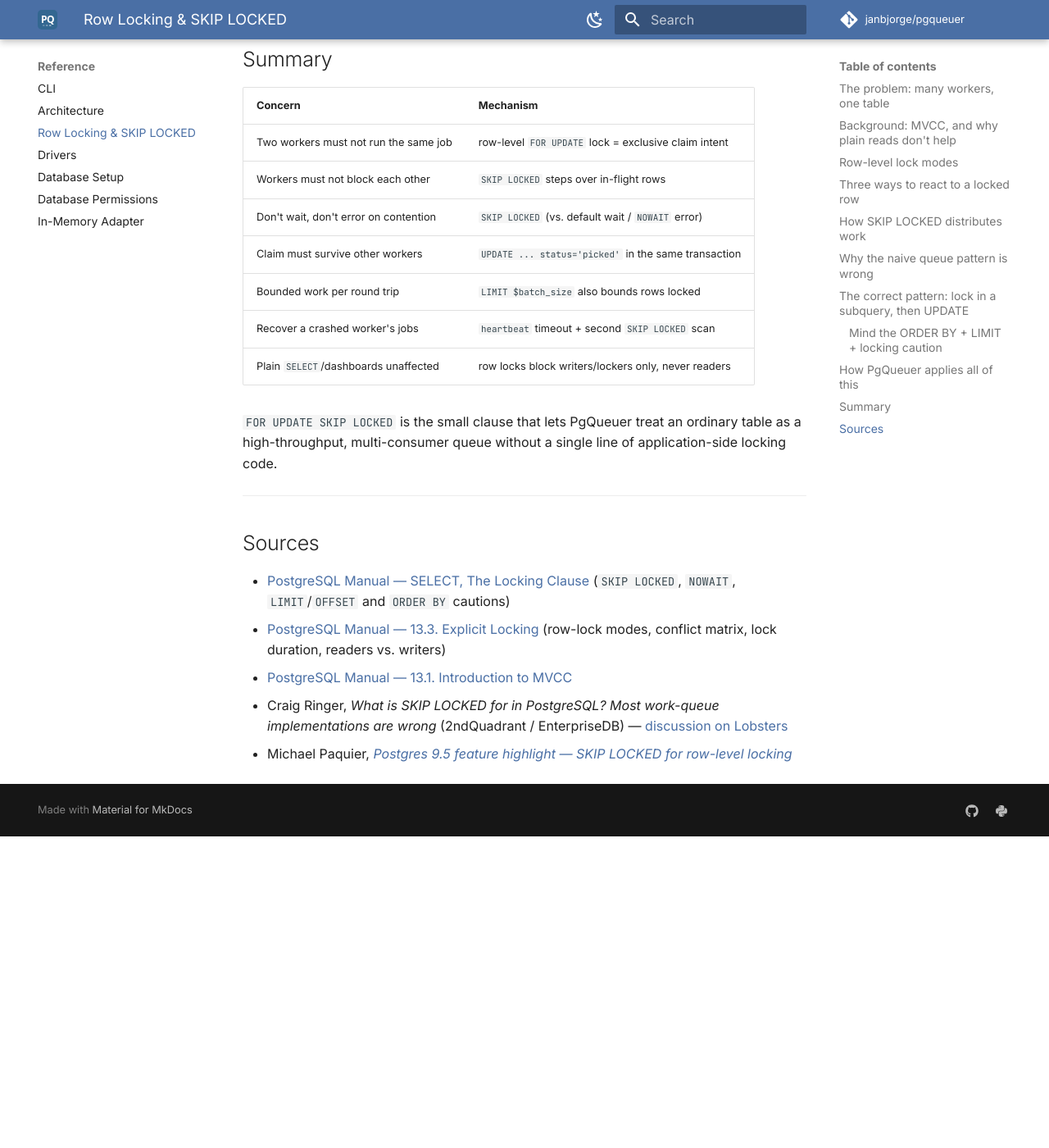
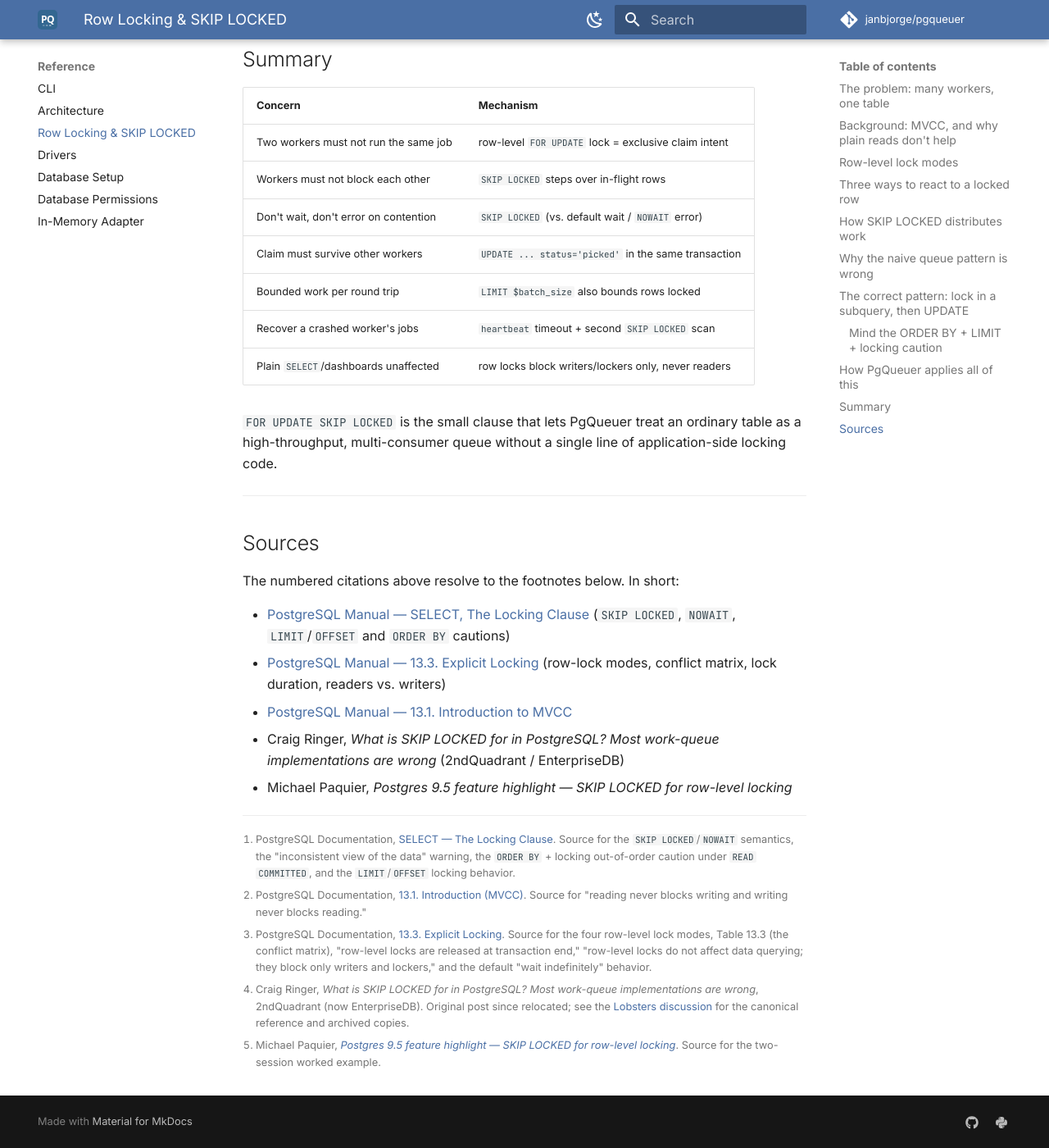
Before and after one commit to janbjorge/pgqueuer, an MkDocs documentation site: the page built from docs/reference/skip-locked.md, in a window 1280 px wide and 1400 px high, scrolled down 7079 px. Shown: the whole window at 82% size. Built offline with MkDocs 1.6.1 and Material for MkDocs 9.7.7, drawn with Linux system fonts in a browser that asks for light colours; comment, search, counter and statistics services are not loaded; before the commit the page ends 8099 px from its top, so only the background shows below that; some of the changed text lies outside the part shown.

Commit message:
docs: add inline footnote citations to SKIP LOCKED deep dive
Tie each quoted claim to its primary source via Markdown footnotes
(footnotes extension is enabled), covering the PostgreSQL manual pages
for the locking clause, explicit locking, and MVCC, plus the Ringer
and Paquier references.

````diff
--- a/docs/reference/skip-locked.md
+++ b/docs/reference/skip-locked.md
@@ -9,7 +9,7 @@
 
 > With `SKIP LOCKED`, any selected rows that cannot be immediately locked are
 > skipped. [...] this is not suitable for general purpose work, but can be used
-> to avoid lock contention with multiple consumers accessing a queue-like table.
+> to avoid lock contention with multiple consumers accessing a queue-like table.[^locking]
 >
 > — [PostgreSQL: SELECT — The Locking Clause](https://www.postgresql.org/docs/current/sql-select.html)
 
@@ -46,7 +46,7 @@
 PostgreSQL uses **Multi-Version Concurrency Control (MVCC)**. Each statement sees
 a snapshot of the database as of a point in time. The headline property is:
 
-> reading never blocks writing and writing never blocks reading.
+> reading never blocks writing and writing never blocks reading.[^mvcc]
 >
 > — [PostgreSQL: Introduction to MVCC](https://www.postgresql.org/docs/current/mvcc-intro.html)
 
@@ -77,8 +77,8 @@
 | `FOR SHARE` | `SELECT FOR SHARE` | `UPDATE`/`DELETE`/`FOR UPDATE`/`FOR NO KEY UPDATE` |
 | `FOR KEY SHARE` | foreign-key checks | only `FOR UPDATE` and key changes |
 
-The exact conflict matrix from the manual (`X` = the two conflict and cannot be
-held simultaneously by different transactions):
+The exact conflict matrix from the manual[^explicit] (`X` = the two conflict and
+cannot be held simultaneously by different transactions):
 
 ```
                      held lock
@@ -95,11 +95,11 @@
 `status='picked'`. Two important facts about these locks:
 
 - **They are held until the end of the transaction.** "Row-level locks are
-  released at transaction end or during savepoint rollback." A claim is only
-  durable once committed.
+  released at transaction end or during savepoint rollback."[^explicit] A claim
+  is only durable once committed.
 - **They do not block plain readers.** "Row-level locks do not affect data
-  querying; they block only *writers and lockers* to the same row." A dashboard
-  running `SELECT count(*)` is never blocked by an in-flight dequeue.
+  querying; they block only *writers and lockers* to the same row."[^explicit] A
+  dashboard running `SELECT count(*)` is never blocked by an in-flight dequeue.
 
 ---
 
@@ -121,8 +121,9 @@
 ```
 
 - **Default — wait.** "A transaction seeking [...] a row-level lock will wait
-  indefinitely for conflicting locks to be released." Good for correctness in
-  general OLTP, fatal for a queue: workers would line up behind each other.
+  indefinitely for conflicting locks to be released."[^explicit] Good for
+  correctness in general OLTP, fatal for a queue: workers would line up behind
+  each other.
 - **`NOWAIT` — fail fast.** Raises an error rather than waiting. Useful when you
   want to detect contention, but it forces the application to catch and retry.
 - **`SKIP LOCKED` — step over.** Locked rows are treated *as if they did not
@@ -138,7 +139,7 @@
 issuing the same query at the same instant therefore walk past each other's
 in-flight rows and each come away with a different set.
 
-Adapting Michael Paquier's two-session demonstration to a queue table:
+Adapting Michael Paquier's two-session demonstration to a queue table:[^paquier]
 
 ```
  time   worker A                              worker B
@@ -163,7 +164,7 @@
 
 !!! note "`SKIP LOCKED` returns an *inconsistent* view on purpose"
     The manual is explicit: "Skipping locked rows provides an inconsistent view
-    of the data." Worker B above genuinely cannot see jobs 1 and 2, even though
+    of the data."[^locking] Worker B above genuinely cannot see jobs 1 and 2, even though
     they exist and are `queued`. For a queue that is precisely the desired
     behavior — those jobs belong to someone else right now — but it is the reason
     the manual warns against using `SKIP LOCKED` for general-purpose queries.
@@ -200,7 +201,7 @@
 The queue degrades to single-file processing no matter how many workers you add,
 and latency spikes under load. This is the failure mode Craig Ringer summarized
 in the title of his canonical write-up: *"What is `SKIP LOCKED` for in
-PostgreSQL? Most work-queue implementations are wrong."* Swapping in
+PostgreSQL? Most work-queue implementations are wrong."*[^ringer] Swapping in
 `SKIP LOCKED` is what makes the workers fan out instead of queue up.
 
 ---
@@ -234,7 +235,7 @@
 > It is possible for a `SELECT` command running at the `READ COMMITTED`
 > transaction isolation level and using `ORDER BY` and a locking clause to return
 > rows out of order. This is because `ORDER BY` is applied first. The command
-> sorts the result, but might then block trying to obtain a lock [...]
+> sorts the result, but might then block trying to obtain a lock [...][^locking]
 
 `SKIP LOCKED` sidesteps the *blocking* half of that hazard (it never waits), but
 the ordering-then-locking sequence is still why the subquery form is preferred:
@@ -242,10 +243,11 @@
 operates on exactly those ids. Two more documented details worth knowing:
 
 - **`LIMIT` stops locking early.** "If a `LIMIT` is used, locking stops once
-  enough rows have been returned to satisfy the limit" — so `LIMIT $batch_size`
-  bounds how many rows you lock, not just how many you return.
+  enough rows have been returned to satisfy the limit"[^locking] — so
+  `LIMIT $batch_size` bounds how many rows you lock, not just how many you return.
 - **`OFFSET` still locks skipped rows.** "Rows skipped over by `OFFSET` will get
-  locked." Avoid `OFFSET` in a dequeue path; it locks rows you never process.
+  locked."[^locking] Avoid `OFFSET` in a dequeue path; it locks rows you never
+  process.
 
 ---
 
@@ -341,8 +343,16 @@
 
 ## Sources
 
+The numbered citations above resolve to the footnotes below. In short:
+
 - [PostgreSQL Manual — SELECT, The Locking Clause](https://www.postgresql.org/docs/current/sql-select.html) (`SKIP LOCKED`, `NOWAIT`, `LIMIT`/`OFFSET` and `ORDER BY` cautions)
 - [PostgreSQL Manual — 13.3. Explicit Locking](https://www.postgresql.org/docs/current/explicit-locking.html) (row-lock modes, conflict matrix, lock duration, readers vs. writers)
 - [PostgreSQL Manual — 13.1. Introduction to MVCC](https://www.postgresql.org/docs/current/mvcc-intro.html)
-- Craig Ringer, *What is SKIP LOCKED for in PostgreSQL? Most work-queue implementations are wrong* (2ndQuadrant / EnterpriseDB) — [discussion on Lobsters](https://lobste.rs/s/fyakws/what_is_skip_locked_for_postgresql_most)
-- Michael Paquier, [*Postgres 9.5 feature highlight — SKIP LOCKED for row-level locking*](https://paquier.xyz/postgresql-2/postgres-9-5-feature-highlight-skip-locked-row-level/)
+- Craig Ringer, *What is SKIP LOCKED for in PostgreSQL? Most work-queue implementations are wrong* (2ndQuadrant / EnterpriseDB)
+- Michael Paquier, *Postgres 9.5 feature highlight — SKIP LOCKED for row-level locking*
+
+[^locking]: PostgreSQL Documentation, [SELECT — The Locking Clause](https://www.postgresql.org/docs/current/sql-select.html). Source for the `SKIP LOCKED`/`NOWAIT` semantics, the "inconsistent view of the data" warning, the `ORDER BY` + locking out-of-order caution under `READ COMMITTED`, and the `LIMIT`/`OFFSET` locking behavior.
+[^mvcc]: PostgreSQL Documentation, [13.1. Introduction (MVCC)](https://www.postgresql.org/docs/current/mvcc-intro.html). Source for "reading never blocks writing and writing never blocks reading."
+[^explicit]: PostgreSQL Documentation, [13.3. Explicit Locking](https://www.postgresql.org/docs/current/explicit-locking.html). Source for the four row-level lock modes, Table 13.3 (the conflict matrix), "row-level locks are released at transaction end," "row-level locks do not affect data querying; they block only writers and lockers," and the default "wait indefinitely" behavior.
+[^ringer]: Craig Ringer, *What is SKIP LOCKED for in PostgreSQL? Most work-queue implementations are wrong*, 2ndQuadrant (now EnterpriseDB). Original post since relocated; see the [Lobsters discussion](https://lobste.rs/s/fyakws/what_is_skip_locked_for_postgresql_most) for the canonical reference and archived copies.
+[^paquier]: Michael Paquier, [*Postgres 9.5 feature highlight — SKIP LOCKED for row-level locking*](https://paquier.xyz/postgresql-2/postgres-9-5-feature-highlight-skip-locked-row-level/). Source for the two-session worked example.
````
